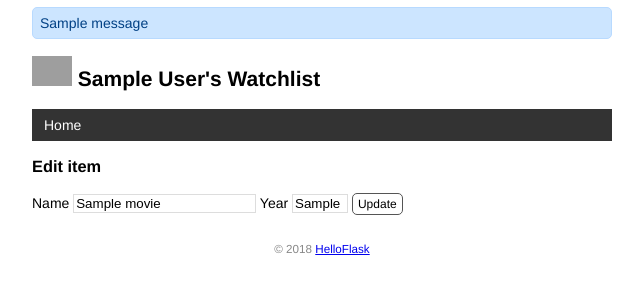
After one commit to xiaoyiam/watchlist, a Flask app: template templates/edit.html in a window 1280 px wide. The commit adds this page. Shown: the top 300 px of the page, without its empty margins (318-961 px from the left). Run offline with Flask 2, Linux system fonts and the light colour scheme; the template is opened without the code that fills it: values that come from a table or form of the project are taken from there, others are empty; tables that the repository leaves empty hold one stand-in row (values such as "Sample post"); one stand-in notice (Sample message) is shown; parts of the project's set-up code (start-up, migrations or seed data) failed here and were passed over; grey boxes are pictures that could not be loaded.

Commit message:
Create , edit, and delete item by form

```diff
--- a/app.py
+++ b/app.py
@@ -1,7 +1,20 @@
-from flask import Flask, render_template
+import os
+import sys
+import click
+from flask import request, Flask, render_template,url_for,redirect,flash
+from flask_sqlalchemy  import SQLAlchemy
 
+WIN = sys.platform.startswith('win')
+if WIN:  # 如果是 Windows 系统，使用三个斜线
+    prefix = 'sqlite:///'
+else:  # 否则使用四个斜线
+    prefix = 'sqlite:////'
 
 app = Flask(__name__)
+app.config['SQLALCHEMY_DATABASE_URI'] = prefix + os.path.join(app.root_path, 'data.db')
+app.config['SQLALCHEMY_TRACK_MODIFICATIONS'] = False  # 关闭对模型修改的监控
+# 在扩展类实例化前加载配置
+db = SQLAlchemy(app)
 
 
 @app.context_processor
@@ -9,21 +22,84 @@ def inject_user():
     user = User.query.first()
     return dict(user=user)
 
-@app.route('/')
+@app.route('/', methods=['GET', 'POST'])
 def index():
+    if request.method == 'POST':  # 判断是否是 POST 请求
+        # 获取表单数据
+        title = request.form.get('title')  # 传入表单对应输入字段的 name 值
+        year = request.form.get('year')
+        # 验证数据
+        if not title or not year or len(year) > 4 or len(title) > 60:
+            flash('Invalid input.')  # 显示错误提示
+            return redirect(url_for('index'))  # 重定向回主页
+        # 保存表单数据到数据库
+        movie = Movie(title=title, year=year)  # 创建记录
+        db.session.add(movie)  # 添加到数据库会话
+        db.session.commit()  # 提交数据库会话
+        flash('Item created.')  # 显示成功创建的提示
+        return redirect(url_for('index'))  # 重定向回主页
+
     movies = Movie.query.all()
     return render_template('index.html', movies=movies)
 
 
-@app.errorhandler(404)
-def page_not_found(e):
-    return render_template('404.html'), 404
+@app.route('/movie/edit/<int:movie_id>', methods=['GET', 'POST'])
+def edit(movie_id):
+    movie = Movie.query.get_or_404(movie_id)
+
+    if request.method == 'POST':  # 处理编辑表单的提交请求
+        title = request.form['title']
+        year = request.form['year']
+
+        if not title or not year or len(year) > 4 or len(title) > 60:
+            flash('Invalid input.')
+            return redirect(url_for('edit', movie_id=movie_id))  # 重定向回对应的编辑页面
+
+        movie.title = title  # 更新标题
+        movie.year = year  # 更新年份
+        db.session.commit()  # 提交数据库会话
+        flash('Item updated.')
+        return redirect(url_for('index'))  # 重定向回主页
+
+    return render_template('edit.html', movie=movie)  # 传入被编辑的电影记录
 
 
+@app.route('/movie/delete/<int:movie_id>', methods=['POST'])  # 限定只接受 POST 请求
+def delete(movie_id):
+    movie = Movie.query.get_or_404(movie_id)  # 获取电影记录
+    db.session.delete(movie)  # 删除对应的记录
+    db.session.commit()  # 提交数据库会话
+    flash('Item deleted.')
+    return redirect(url_for('index'))  # 重定向回主页
+
+@app.errorhandler(404)  # 传入要处理的错误代码
+def page_not_found(e):  # 接受异常对象作为参数
+    return render_template('404.html'), 404  # 返回模板和状态码
 
 
+class User(db.Model):
+    id = db.Column(db.Integer, primary_key=True)
+    name = db.Column(db.String(20))
+
+class Movie(db.Model):
+    id = db.Column(db.Integer, primary_key=True)
+    title = db.Column(db.String(60))
+    year = db.Column(db.String(4))
+
+@app.cli.command()
+@click.option('--drop', is_flag=True, help='Create after drop.')
+def initdb(drop):
+    """Initialize the database."""
+    if drop:
+        db.drop_all()
+    db.create_all()
+    click.echo('Initialized database.')
 
 
+@app.cli.command()
+def forge():
+    """Generate fake data."""
+    db.create_all()
 
 # data
 name = 'Grey Li'
@@ -39,3 +115,12 @@ movies = [
     {'title': 'WALL-E', 'year': '2008'},
     {'title': 'The Pork of Music', 'year': '2012'},
 ]
+
+user = User(name=name)
+db.session.add(user)
+for m in movies:
+    movie = Movie(title=m['title'], year=m['year'])
+    db.session.add(movie)
+
+db.session.commit()
+click.echo('Done.')
--- a/static/style.css
+++ b/static/style.css
@@ -46,3 +46,88 @@ footer {
     margin: 0 auto;
     height: 100px;
 }
+
+nav ul {
+    list-style-type: none;
+    margin: 0;
+    padding: 0;
+    overflow: hidden;
+    background-color: #333;
+}
+
+nav li {
+    float: left;
+}
+
+nav li a {
+    display: block;
+    color: white;
+    text-align: center;
+    padding: 8px 12px;
+    text-decoration: none;
+}
+
+nav li a:hover {
+    background-color: #111;
+}
+
+.float-right {
+    float: right;
+}
+
+.imdb {
+    font-size: 12px;
+    font-weight: bold;
+    color: black;
+    text-decoration: none;
+    background: #F5C518;
+    border-radius: 5px;
+    padding: 3px 5px;
+}
+
+
+/* 覆盖某些浏览器对 input 元素定义的字体 */
+input[type=submit] {
+    font-family: inherit;
+}
+
+input[type=text] {
+    border: 1px solid #ddd;
+}
+
+input[name=year] {
+    width: 50px;
+}
+
+.btn {
+    font-size: 12px;
+    padding: 3px 5px;
+    text-decoration: none;
+    cursor: pointer;
+    background-color: white;
+    color: black;
+    border: 1px solid #555555;
+    border-radius: 5px;
+}
+
+.btn:hover {
+    text-decoration: none;
+    background-color: black;
+    color: white;
+    border: 1px solid black;
+}
+
+.alert {
+    position: relative;
+    padding: 7px;
+    margin: 7px 0;
+    border: 1px solid transparent;
+    color: #004085;
+    background-color: #cce5ff;
+    border-color: #b8daff;
+    border-radius: 5px;
+}
+
+.inline-form {
+    display: inline;
+}
--- a/templates/base.html
+++ b/templates/base.html
@@ -5,11 +5,14 @@
     <meta charset="utf-8">
     <meta name="viewport" content="width=device-width, initial-scale=1.0">
     <title>{{ user.name }}'s Watchlist</title>
-    <link rel="icon" href="{{ url_for('static', filename='favicon.ico') }}">
-    <link rel="stylesheet" href="{{ url_for('static', filename='style.css') }}" type="text/css">
+    <link rel="icon"  href="{{ url_for('static', filename='favicon.ico') }}">
+    <link rel="stylesheet"  href="{{ url_for('static', filename='style.css') }}" type="text/css">
     {% endblock %}
 </head>
 <body>
+    {% for message in get_flashed_messages() %}
+        <div class="alert">{{ message }}</div>
+    {% endfor %}
     <h2>
         <img alt="Avatar" class="avatar" src="{{ url_for('static', filename='images/avatar.png') }}">
         {{ user.name }}'s Watchlist
--- /dev/null
+++ b/templates/edit.html
@@ -0,0 +1,10 @@
+{% extends 'base.html' %}
+
+{% block content %}
+<h3>Edit item</h3>
+<form method="post">
+    Name <input type="text" name="title" autocomplete="off" required value="{{ movie.title }}">
+    Year <input type="text" name="year" autocomplete="off" required value="{{ movie.year }}">
+    <input class="btn" type="submit" name="submit" value="Update">
+</form>
+{% endblock %}
```
Also changed, not shown: templates/404.html (+9 -29 lines), templates/index.html (+23 -32 lines), 1 other file.
